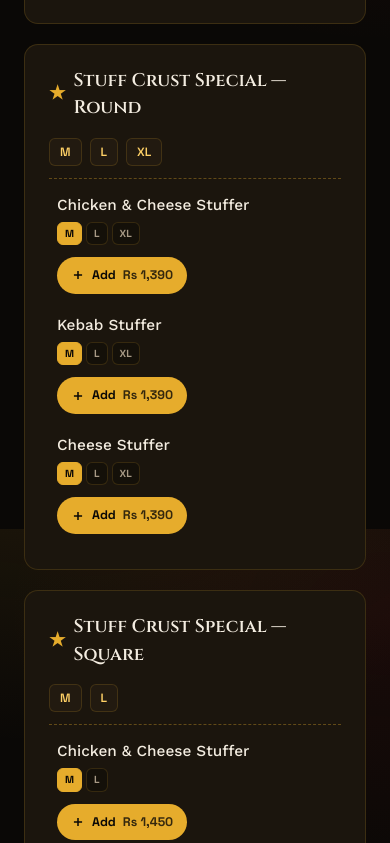
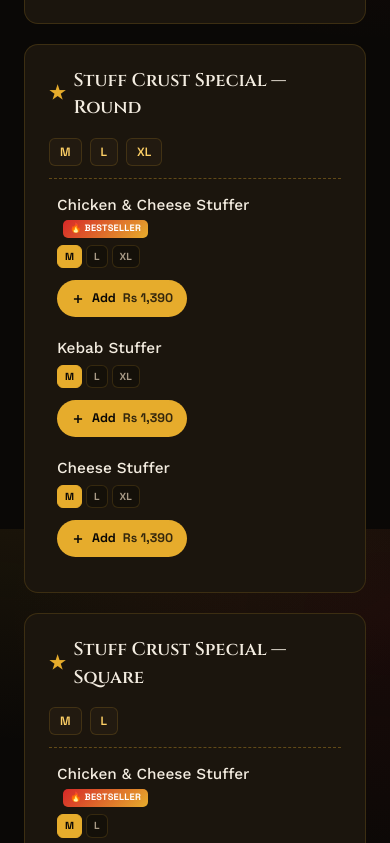
Before and after one commit to bongabakheeel7788/bursaweb, a plain HTML site: page index.html in a window 390 px wide. Shown: the part 2003-2846 px from the top of the page. Drawn offline with nearby package versions, Linux system fonts and the light colour scheme.

Commit message:
Add Bestseller badges to top items

```diff
--- a/index.html
+++ b/index.html
@@ -338,6 +338,14 @@
   .menu-item:hover{background:var(--surface-2);}
   .mi-main{display:flex; flex-direction:column; gap:5px; flex:1; min-width:150px;}
   .mi-name{font-size:0.96rem; color:var(--cream); font-weight:500;}
+  .bestseller-badge{
+    display:inline-flex; align-items:center; gap:3px;
+    font-family:var(--font-mono); font-size:0.58rem; font-weight:700;
+    text-transform:uppercase; letter-spacing:0.03em;
+    background:linear-gradient(135deg, var(--red), var(--gold));
+    color:#fff; padding:2px 7px; border-radius:5px;
+    vertical-align:middle; margin-left:6px; white-space:nowrap;
+  }
   .mi-variants{display:flex; gap:4px; flex-wrap:wrap;}
   .variant-chip{
     font-family:var(--font-mono); font-size:0.64rem; font-weight:700;
@@ -988,19 +996,19 @@ const MENU_DATA = {
       ]},
     { name:"Stuff Crust Special — Round", variants:["M","L","XL"],
       items:[
-        {name:"Chicken & Cheese Stuffer", prices:[1390,1790,2190]},
+        {name:"Chicken & Cheese Stuffer", prices:[1390,1790,2190], bestseller:true},
         {name:"Kebab Stuffer", prices:[1390,1790,2190]},
         {name:"Cheese Stuffer", prices:[1390,1790,2190]}
       ]},
     { name:"Stuff Crust Special — Square", variants:["M","L"],
       items:[
-        {name:"Chicken & Cheese Stuffer", prices:[1450,1850]},
+        {name:"Chicken & Cheese Stuffer", prices:[1450,1850], bestseller:true},
         {name:"Kebab Stuffer", prices:[1450,1850]},
         {name:"Cheese Stuffer", prices:[1450,1850]}
       ]},
     { name:"Somewhat Special", variants:["S","M","L","XL"],
       items:[
-        {name:"Bursa Special", prices:[690,1190,1490,1890]},
+        {name:"Bursa Special", prices:[690,1190,1490,1890], bestseller:true},
         {name:"Supreme Lebistro", prices:[690,1190,1490,1890]},
         {name:"Super Supreme", prices:[690,1190,1490,1890]},
         {name:"Bone Fire", prices:[690,1190,1490,1890]},
@@ -1022,13 +1030,13 @@ const MENU_DATA = {
   "c-wings-burgers": [
     { name:"Wings", variants:["6pc","12pc"],
       items:[
-        {name:"Crispy Hot Wings", prices:[400,750]},
+        {name:"Crispy Hot Wings", prices:[400,750], bestseller:true},
         {name:"Oven Baked Wings", prices:[350,700]},
         {name:"Peri Peri Wings", prices:[400,750]}
       ]},
     { name:"Burgers",
       items:[
-        {name:"Zinger Burger", price:350},
+        {name:"Zinger Burger", price:350, bestseller:true},
         {name:"Crispy Patty Burger", price:300},
         {name:"Fire Baked Chicken Burger", price:450},
         {name:"Big Stacker Burger", price:550}
@@ -1039,7 +1047,7 @@ const MENU_DATA = {
       items:[
         {name:"Flaming Pasta", prices:[400,800]},
         {name:"Crunchy Pasta", prices:[450,850]},
-        {name:"Bursa Special Pasta", prices:[490,890]}
+        {name:"Bursa Special Pasta", prices:[490,890], bestseller:true}
       ]},
     { name:"Rolls", note:"4 pcs",
       items:[
@@ -1363,7 +1371,7 @@ function buildMenuItemRow(group, item){
 
   row.innerHTML = `
     <div class="mi-main">
-      <span class="mi-name">${escapeHtml(displayName)}${item.note ? ' <span class="group-note">(' + escapeHtml(item.note) + ')</span>' : ''}</span>
+      <span class="mi-name">${escapeHtml(displayName)}${item.note ? ' <span class="group-note">(' + escapeHtml(item.note) + ')</span>' : ''}${item.bestseller ? ' <span class="bestseller-badge">🔥 Bestseller</span>' : ''}</span>
       ${variantHtml}
     </div>
     <div class="mi-control"></div>
```
